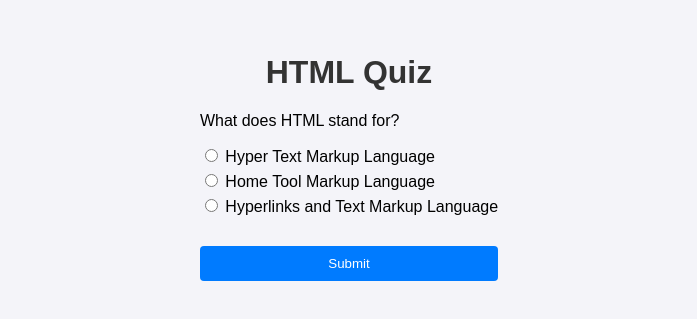
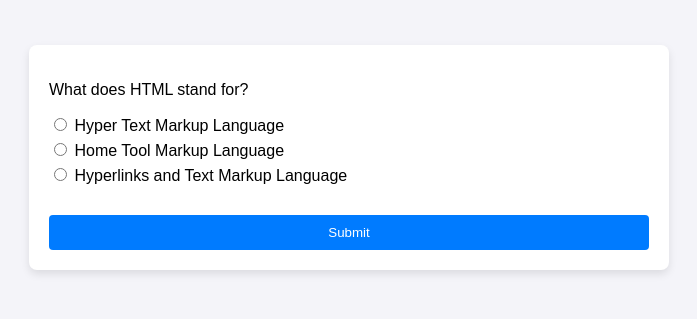
Before and after one commit to h0rnybo1/Learn-HTML, a plain HTML site: page HTML learning Website/res/pages/quiz.html in a window 1280 px wide. Shown: the part 243-562 px from the top of the page, without its empty margins (291-988 px from the left). Drawn offline with Linux system fonts and the light colour scheme.

Commit message:
Update quiz.html

```diff
--- a/HTML learning Website/res/pages/quiz.html
+++ b/HTML learning Website/res/pages/quiz.html
@@ -7,17 +7,15 @@
   <link rel="stylesheet" href="../CSS pages/quiz.css">
 </head>
 <body>
-  <div class="quiz-container">
-    <h1>HTML Quiz</h1>
-    <div id="question-container">
+<div id="quiz-container">
+  <div id="question-container"></div>
+  <button id="submit-btn">Submit</button>
+  <div id="result-container" class="hidden">
+    <p id="score"></p>
+    <button id="retry-btn">Retry</button>
+  </div>
+</div>
 
-    </div>
-    <button id="submit-btn">Submit</button>
-    <div id="result-container" class="hidden">
-      <p id="score"></p>
-      <button id="retry-btn">Retry</button>
-    </div>
-  </div>
   <script src="../script/quiz.js"></script>
 </body>
 </html>
```
